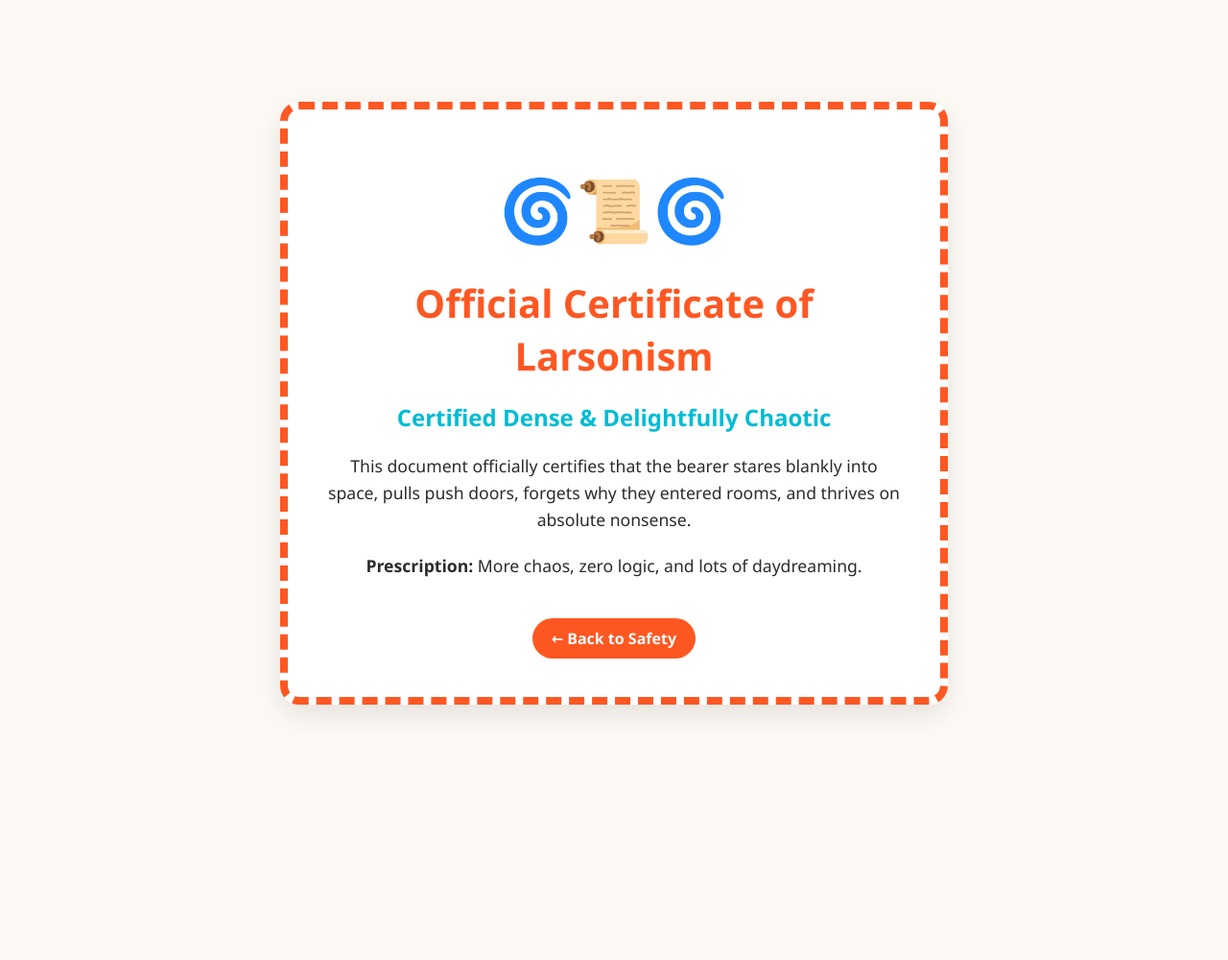
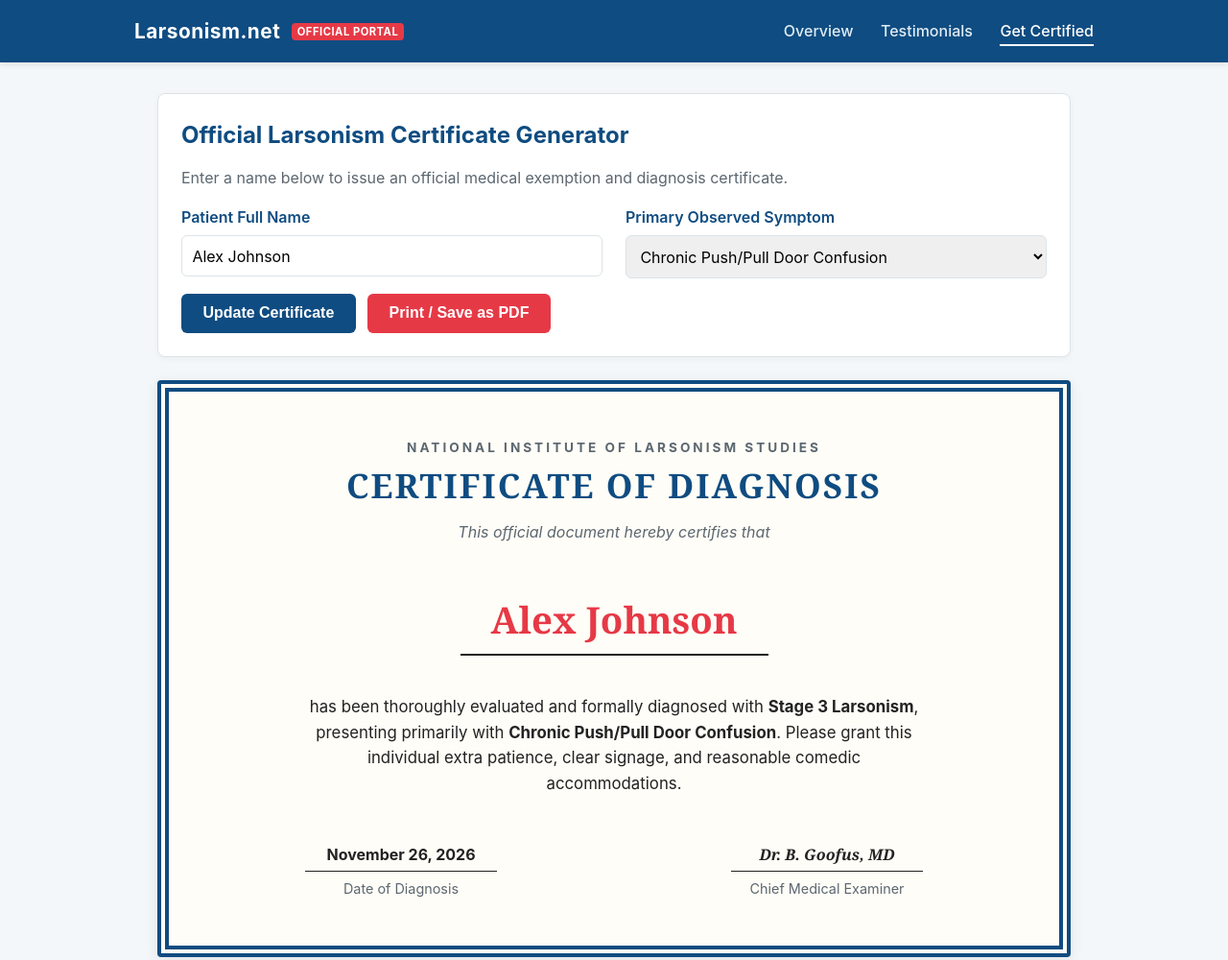
Before and after one commit to techcentersupport/larsonism-website, a plain HTML site: page certificate.html in a window 1280 px wide. Shown: the top 1000 px of the page at 96% size. Before the commit the page ends 840 px from the top, so only its background shows below. Drawn offline with Linux system fonts and the light colour scheme.

Commit message:
Revise certificate layout and functionality
Updated the certificate HTML structure and styling, added navigation and footer, and improved functionality for displaying patient details.

```diff
--- a/certificate.html
+++ b/certificate.html
@@ -1,82 +1,90 @@
 <!DOCTYPE html>
 <html lang="en">
 <head>
-    <meta charset="UTF-8">
-    <meta name="viewport" content="width=device-width, initial-scale=1.0">
-    <title>Official Larsonism Diagnosis</title>
-    <style>
-        body {
-            background-color: #fdfaf6;
-            color: #2b2b2b;
-            font-family: 'Segoe UI', Tahoma, Geneva, Verdana, sans-serif;
-            display: flex;
-            justify-content: center;
-            align-items: center;
-            min-height: 100vh;
-            margin: 0;
-            padding: 20px;
-        }
-
-        .certificate {
-            background: white;
-            border: 8px dashed #ff5722;
-            border-radius: 20px;
-            padding: 40px;
-            max-width: 600px;
-            text-align: center;
-            box-shadow: 0 10px 30px rgba(0,0,0,0.1);
-        }
-
-        h1 {
-            color: #ff5722;
-            font-size: 2.5rem;
-            margin-bottom: 10px;
-        }
-
-        h2 {
-            color: #00bcd4;
-            font-size: 1.5rem;
-            margin-bottom: 20px;
-        }
-
-        p {
-            font-size: 1.1rem;
-            margin-bottom: 20px;
-            line-height: 1.6;
-        }
-
-        .seal {
-            font-size: 4rem;
-            margin: 20px 0;
-        }
-
-        .back-btn {
-            display: inline-block;
-            margin-top: 20px;
-            padding: 10px 20px;
-            background-color: #ff5722;
-            color: white;
-            font-weight: bold;
-            border-radius: 25px;
-            text-decoration: none;
-            transition: background 0.2s ease;
-        }
-
-        .back-btn:hover {
-            background-color: #e64a19;
-        }
-    </style>
+  <meta charset="UTF-8">
+  <meta name="viewport" content="width=device-width, initial-scale=1.0">
+  <title>Official Diagnosis Certificate | Larsonism.net</title>
+  <link rel="stylesheet" href="style.css">
 </head>
 <body>
 
-    <div class="certificate">
-        <div class="seal">🌀📜🌀</div>
-        <h1>Official Certificate of Larsonism</h1>
-        <h2>Certified Dense & Delightfully Chaotic</h2>
-        <p>This document officially certifies that the bearer stares blankly into space, pulls push doors, forgets why they entered rooms, and thrives on absolute nonsense.</p>
-        <p><b>Prescription:</b> More chaos, zero logic, and lots of daydreaming.</p>
-        <a href="index.html" class="back-btn">← Back to Safety</a>
+  <header>
+    <div class="nav-container">
+      <a href="index.html" class="logo">Larsonism.net <span>Official Portal</span></a>
+      <nav>
+        <a href="index.html">Overview</a>
+        <a href="testimonials.html">Testimonials</a>
+        <a href="certificate.html" class="active">Get Certified</a>
+      </nav>
     </div>
+  </header>
+
+  <main>
+    <div class="card no-print">
+      <h2>Official Larsonism Certificate Generator</h2>
+      <p style="margin-bottom: 1rem; color: var(--muted);">Enter a name below to issue an official medical exemption and diagnosis certificate.</p>
+      <div class="grid" style="margin-bottom: 0;">
+        <div class="form-group">
+          <label for="recipientInput">Patient Full Name</label>
+          <input type="text" id="recipientInput" placeholder="Enter name here..." value="Alex Johnson">
+        </div>
+        <div class="form-group">
+          <label for="symptomInput">Primary Observed Symptom</label>
+          <select id="symptomInput">
+            <option value="Chronic Push/Pull Door Confusion">Chronic Push/Pull Door Confusion</option>
+            <option value="Terminal Goofiness & Unprovoked Bit Commitment">Terminal Goofiness &amp; Unprovoked Bit Commitment</option>
+            <option value="Acute Refrigerator Staring Syndrome">Acute Refrigerator Staring Syndrome</option>
+            <option value="Severe Situational Bewilderment">Severe Situational Bewilderment</option>
+          </select>
+        </div>
+      </div>
+      <button type="button" class="btn" onclick="updateCertificate()">Update Certificate</button>
+      <button type="button" class="btn btn-accent" onclick="window.print()" style="margin-left: 0.5rem;">Print / Save as PDF</button>
+    </div>
+
+    <!-- Printable Certificate -->
+    <div class="certificate-wrapper" id="certificate">
+      <p style="letter-spacing: 3px; font-weight: bold; color: var(--muted); font-size: 0.85rem;">NATIONAL INSTITUTE OF LARSONISM STUDIES</p>
+      <h2>Certificate of Diagnosis</h2>
+      <p class="cert-subtitle">This official document hereby certifies that</p>
+
+      <div class="cert-name" id="certNameDisplay">Alex Johnson</div>
+
+      <p class="cert-details">
+        has been thoroughly evaluated and formally diagnosed with <strong>Stage 3 Larsonism</strong>, presenting primarily with <strong id="certSymptomDisplay">Chronic Push/Pull Door Confusion</strong>. Please grant this individual extra patience, clear signage, and reasonable comedic accommodations.
+      </p>
+
+      <div class="cert-footer">
+        <div>
+          <p style="font-weight: bold; margin-bottom: 0.2rem;" id="certDateDisplay"></p>
+          <div class="sig-line">Date of Diagnosis</div>
+        </div>
+        <div>
+          <p style="font-family: Georgia, serif; font-style: italic; font-weight: bold; margin-bottom: 0.2rem;">Dr. B. Goofus, MD</p>
+          <div class="sig-line">Chief Medical Examiner</div>
+        </div>
+      </div>
+    </div>
+  </main>
+
+  <footer>
+    &copy; 2026 National Institute of Larsonism Studies. For satirical and entertainment purposes only.
+  </footer>
+
+  <script>
+    function updateCertificate() {
+      const nameVal = document.getElementById("recipientInput").value.trim() || "Valued Patient";
+      const symptomVal = document.getElementById("symptomInput").value;
+      document.getElementById("certNameDisplay").textContent = nameVal;
+      document.getElementById("certSymptomDisplay").textContent = symptomVal;
+    }
+
+    document.getElementById("certDateDisplay").textContent = new Date().toLocaleDateString("en-US", {
+      month: "long",
+      day: "numeric",
+      year: "numeric"
+    });
+  </script>
 
 </body>
 </html>
```
